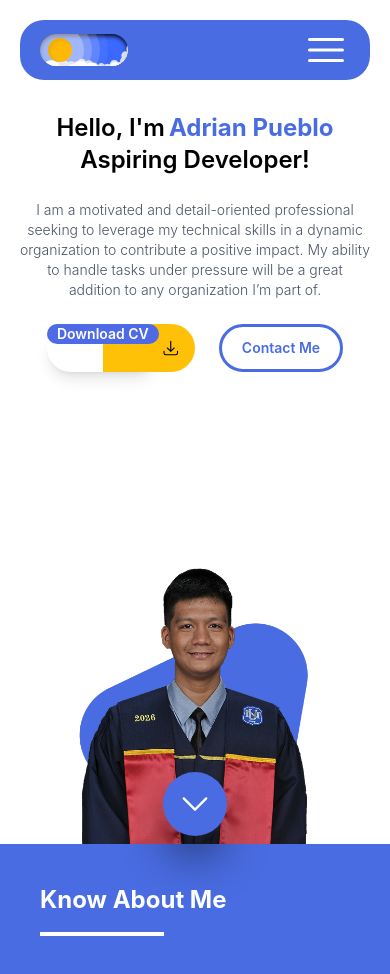
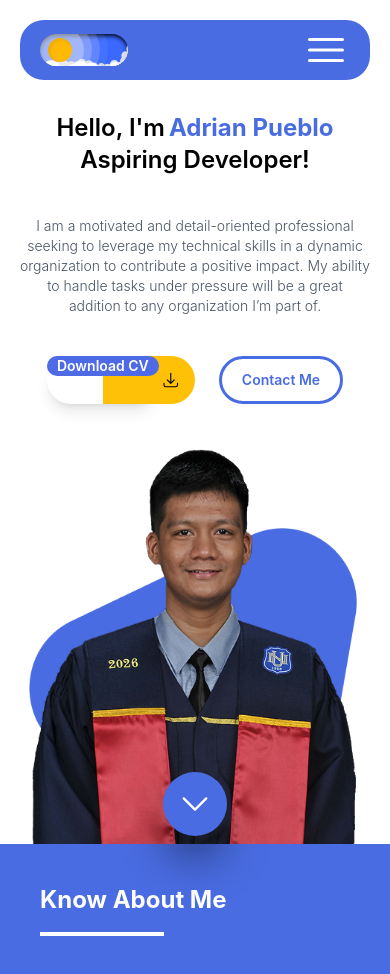
Before and after one commit to CyberCoderA/Personal-Website, a React (Vite) app in the folder frontend/: page / in a window 390 px wide. Shown: the top 974 px of the page. Built offline with nearby package versions, Linux system fonts and the light colour scheme.

Commit message:
`Update Home page layout and styles`

```diff
--- a/frontend/src/pages/Home.jsx
+++ b/frontend/src/pages/Home.jsx
@@ -12,7 +12,7 @@ export default function Home() {
     return (
         <div className="h-screen w-full">
             {/* Home */}
-            <section className="h-screen w-full pt-5 px-5 flex flex-col gap-8 items-center md:justify-between md:gap-0" id="home">
+            <section className="overflow-y-hidden h-screen w-full pt-5 px-5 flex flex-col gap-8 items-center justify-between md:justify-between md:gap-0" id="home">
                 <nav className="bg-primary w-full h-15 md:h-20 p-5 rounded-3xl flex justify-between items-center lg:h-25">
                     <div>
                         <ThemeToggle />
@@ -36,8 +36,8 @@ export default function Home() {
 
                 </nav>
 
-                <div className="h-full w-full flex flex-col gap-8 md:flex-row-reverse">
-                    <div className="h-full flex flex-col gap-6 lg: lg:gap-15 md:justify-center">
+                <div className="h-full w-full flex flex-col gap-10 md:flex-row-reverse">
+                    <div className="h-full flex flex-col gap-10 lg: lg:gap-15 md:justify-center">
                         <div className="flex flex-col items-center md:items-end">
                             <div className="flex gap-1 md:gap-2 lg:gap-4">
                                 <h1 className="text-2xl font-semibold md:text-4xl lg:text-6xl">Hello, I'm</h1>
@@ -56,8 +56,8 @@ export default function Home() {
                     </div>
 
                     {/* Portrait */}
-                    <div className="h-full w-full flex justify-center md:justify-start items-end">
-                        <img src={Portrait} alt="portrait" className="h-[70%] md:h-[60%] lg:h-[62%]" />
+                    <div className="h-full w-full flex justify-center md:justify-start md:items-end">
+                        <img src={Portrait} alt="portrait" className="h-full w-full md:h-[60%] lg:h-[62%]" />
                     </div>
                 </div>
 
```
